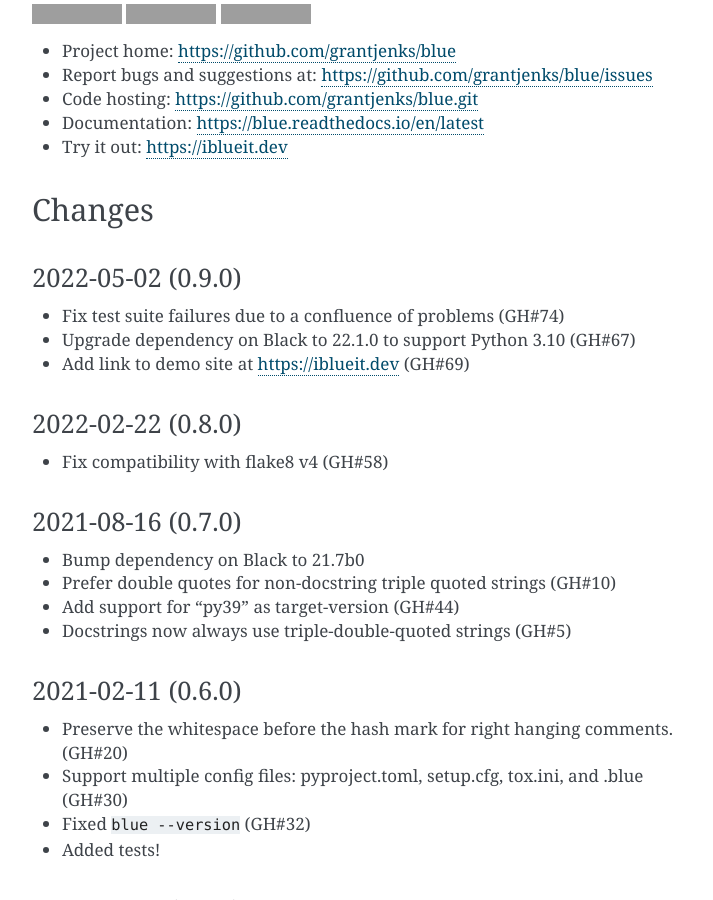
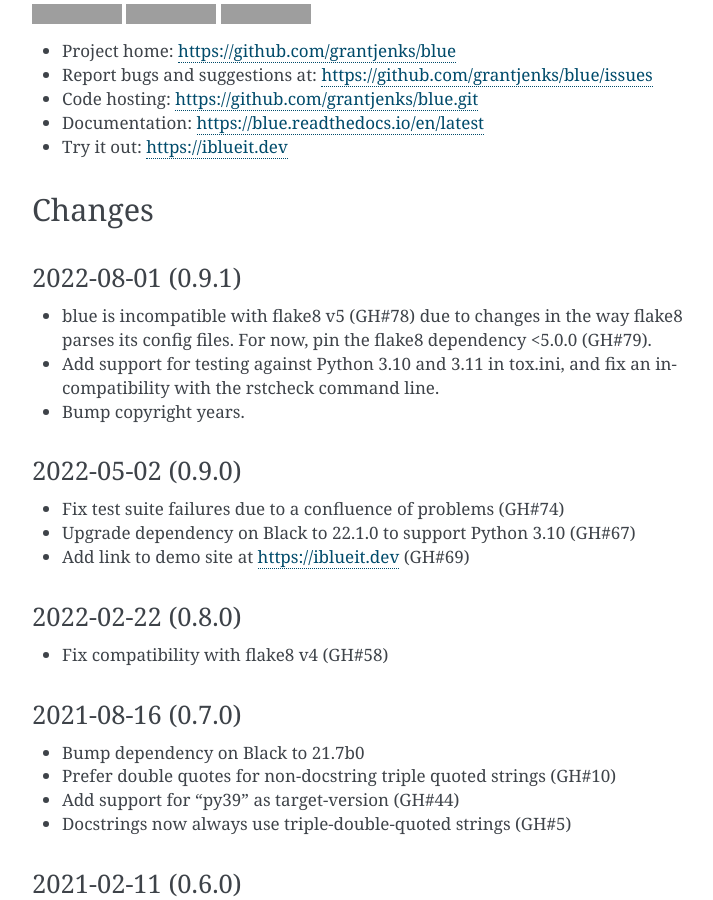
Before and after one commit to grantjenks/blue, a Sphinx documentation site: the page built from docs/index.rst, in a window 1280 px wide and 900 px high, scrolled down 2179 px, cut to the strip 0-900 px from the top of the window. Shown: the whole strip, without its empty margins (388-1101 px from the left). Built offline with Sphinx 7.4.7, drawn with Linux system fonts in a browser that asks for light colours; grey boxes are pictures that could not be loaded.

Commit message:
Update news, bump version and copyright years, update tox.ini (#80)

```diff
--- a/blue/__init__.py
+++ b/blue/__init__.py
@@ -9,7 +9,7 @@
 
 from importlib import machinery
 
-__version__ = '0.9.0'
+__version__ = '0.9.1'
 
 
 # Black 1.0+ ships pre-compiled libraries with mypyc, which we can't
--- a/docs/index.rst
+++ b/docs/index.rst
@@ -3,6 +3,15 @@
 
 Changes
 =======
+
+
+2022-08-01 (0.9.1)
+------------------
+- blue is incompatible with flake8 v5 (GH#78) due to changes in the way flake8
+  parses its config files.  For now, pin the flake8 dependency <5.0.0 (GH#79).
+- Add support for testing against Python 3.10 and 3.11 in tox.ini, and fix an
+  incompatibility with the rstcheck command line.
+- Bump copyright years.
 
 
 2022-05-02 (0.9.0)
```
Also changed, not shown: 2 other files.
